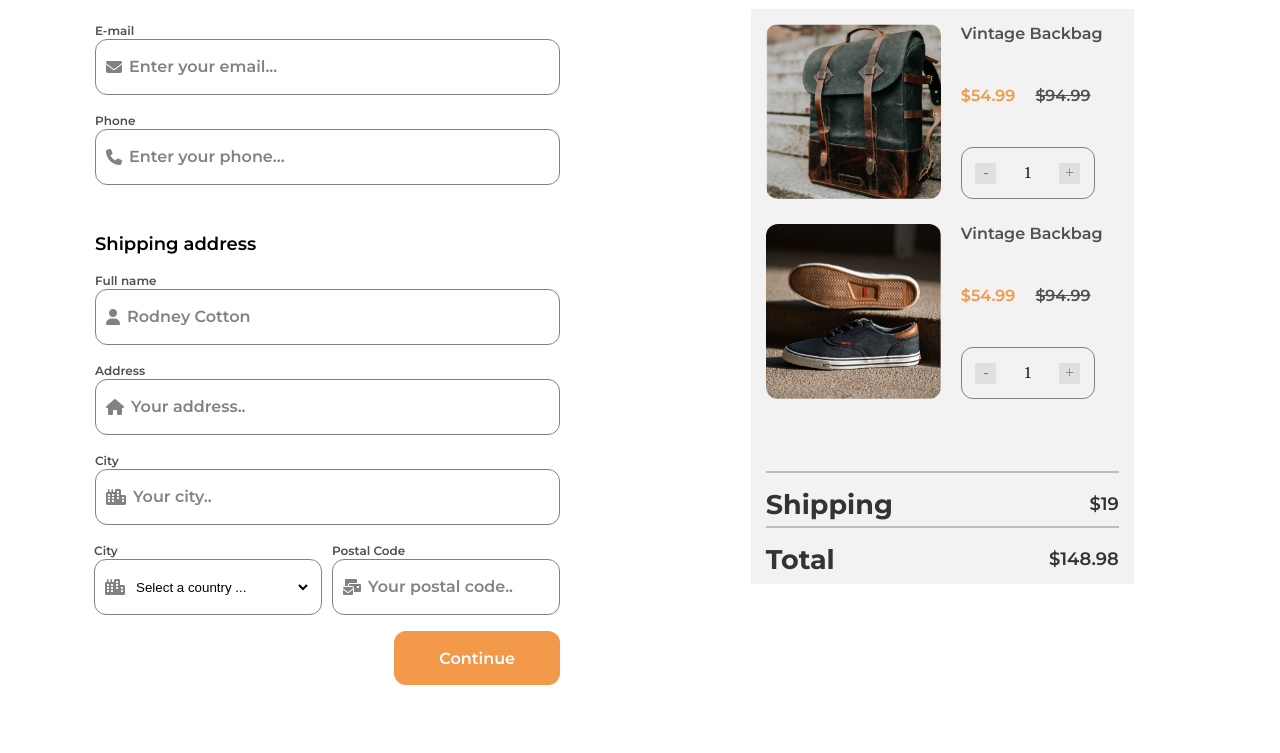
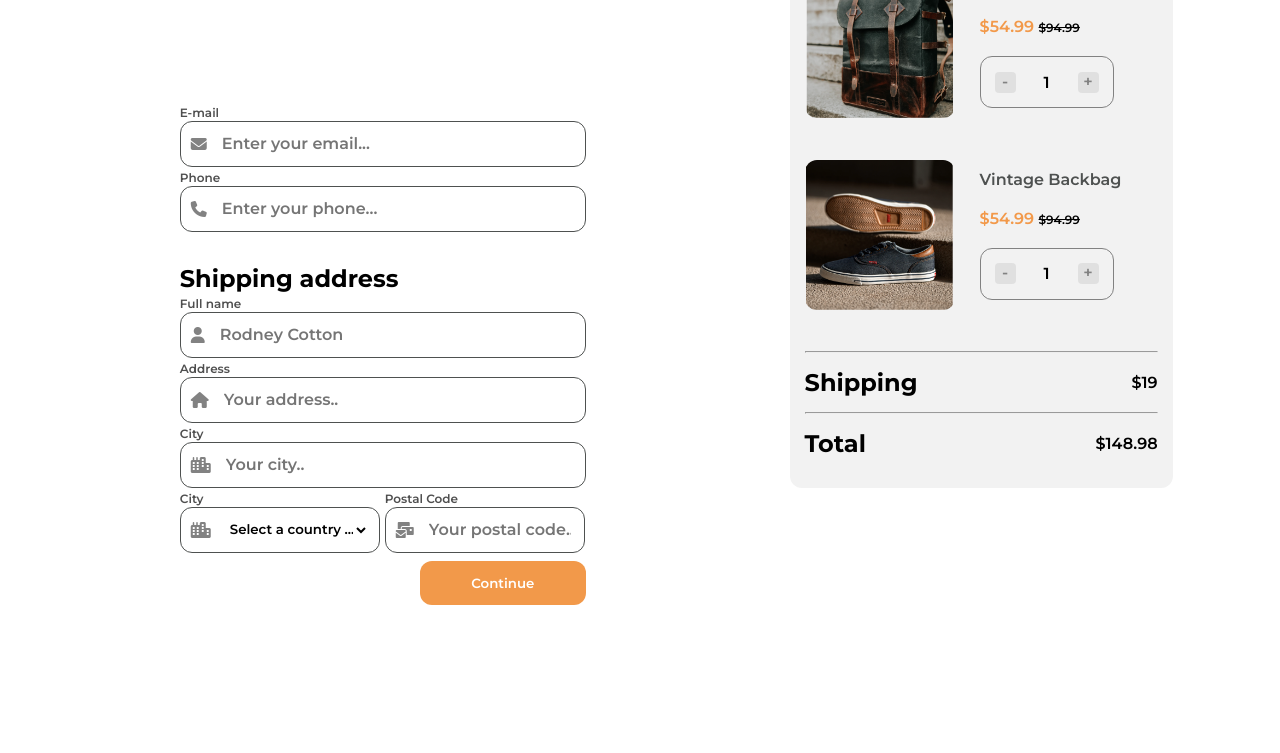
Before and after one commit to ziko0/checkout-page, a plain HTML site: page index.html in a window 1280 px wide. Shown: the part 86-839 px from the top of the page. Before the commit the page ends 800 px from the top, so only its background shows below. Drawn offline with Linux system fonts and the light colour scheme.

Commit message:
Add files via upload

```diff
--- a/index.html
+++ b/index.html
@@ -10,18 +10,19 @@
     <link rel="stylesheet" href="responsive.css">
     <!-- google fonts -->
     <link href="https://fonts.googleapis.com/css2?family=Montserrat:wght@600;700&amp;display=swap" rel="stylesheet">
-     <!-- fontawsome cdn -->
+    <!-- fontawsome -->
     <link rel="stylesheet" href="https://cdnjs.cloudflare.com/ajax/libs/font-awesome/6.1.1/css/all.min.css">
 </head>
 <body>
 
      <!-- container -->
+     <h1 class="title checkout-title">Checkout</h1>
+
      <div class="container">
 
         <section class="information">
             <div class="information-wrapper">
-                <h1 class="title checkout-title">Checkout</h1>
-                <form class="info-from">
+                <form class="info-form">
 
                     <label for="email">E-mail</label>
                     <div class="information-input email-input">
@@ -332,9 +333,9 @@
 
                             <div class="input-wrapper">
                                 <label for="postal">Postal Code</label>
-                                <div class="information-input email-input">
+                                <div class="information-input postal-input">
                                     <i class="fa-solid fa-envelopes-bulk"></i>
-                                    <input type="text" placeholder="Your postal code..">
+                                    <input type="text" placeholder="Your postal code.." class="postalcode">
                                 </div>
                             </div>
                         </div>
@@ -356,7 +357,7 @@
                 <div class="order-items">
                     <div class="item backbag">
                         <div class="img-wrapper">
-                            <img src="./img/photo1.png" alt="bacgback" class="bag">
+                            <img src="./images/photo1.png" alt="bacgback" class="bag">
                         </div>
                         <div class="about-item">
                             <h1 class="title item-title">Vintage Backbag</h1>
@@ -374,7 +375,7 @@
 
                     <div class="item shoe">
                         <div class="img-wrapper">
-                            <img src="./img/photo2.png" alt="bacgback" class="bag">
+                            <img src="./images/photo2.png" alt="bacgback" class="bag">
                         </div>
                         <div class="about-item">
                             <h1 class="title item-title">Vintage Backbag</h1>
@@ -389,8 +390,6 @@
                             </div>
                         </div>
                     </div>
-                </div>
-
                     <div class="sum">
                         <hr class="line">
                         <div class="shipped"><h1>Shipping</h1> <span class="shipping-price">$19</span></div>
@@ -399,6 +398,9 @@
                     </div>
                 </div>
 
+
+            </div>
+
         </section>
     </div>
 
--- a/responsive.css
+++ b/responsive.css
@@ -1,40 +1,49 @@
 @media (max-width: 568px){
+    .container{
+        flex-direction: column-reverse;
+        align-items: center;
+        overflow-y: scroll;
+    }
 
-    .container{
-        display: flex;
-        flex-direction: column-reverse;
-        align-items: flex-start;
-        height: 100vh;
-        overflow-y: scroll;
-        margin: 0;
-        padding: 0 15px;
+    .information{
+        width: 100%;
     }
 
     .items{
-        align-self: center;
-        position: absolute;
-        top: 0;
+        width: 100%;
+    }
+
+    /* end of default style */
+
+}
+
+@media (max-width: 375px){
+    .container{
+        align-items: flex-start;
+    }
+    .checkout-title{
+        margin: 0.5rem;
+    }
+    .order-items{
+        width: 350px;
+        height: 489px;
+    }
+
+    .information-input{
+        width: 349px;
+        height: 40px;
+    }
+
+    .country-input,
+    .postal-input{
+        width: 162px;
+    }
+
+    .btn{
         margin: 0;
+    }
+
+    .items-wrapper{
         padding: 0;
     }
-
-    .information{
-        align-self: center;
-        margin: 0;
-        padding: 0;
-        position: absolute;
-        top: 45rem;
-        left: -2.5rem;
-    }
-
-    .checkout-title{
-       position: absolute;
-       top:-104%;
-    }
-
-
-    /* inputs resize */
-    .information-inputs{
-        width: 200px;
-    }
 }
--- a/style.css
+++ b/style.css
@@ -13,252 +13,201 @@
 }
 
 *{
-    margin: 0;
+
+    margin:0;
     padding: 0;
     box-sizing: border-box;
+    font-family: var(--def-font);
 }
 
 .container{
-    display: grid;
-    grid-template-columns: repeat(12, 1fr);
+    display: flex;
+    width: 100%;
+    gap: 24px;
+    padding: 0 15px;
     height: 100vh;
-    gap: 24px;
-    margin: 0 auto;
-    padding: 15px;
 }
 
-.infromation{
-    grid-column: 1 / span 8;
+.information{
+    width: 60%;
+
+    height: 100%;
+
 }
 
 .items{
-    grid-column: 5 / span 12;
+    width: 40%;
+
+    height: 100%;
 }
 
+/* chekout title */
+.checkout-title{
+    margin-left: 11rem;
+}
 /* default styles */
 
-.title{
-    font-family: var(--def-font);
-    font-weight: 600;
-    font-size: 36px;
-    color: var(--gray-4);
-    margin-bottom: 3rem;
-}
-
-.sub-title{
-    font-family: var(--def-font);
-    font-weight: 600;
-    font-size: 18px;
-    line-height: 22px;
-    columns: var(--gray-1);
-}
-
 label{
-    font-family: var(--def-font);
     font-weight: 600;
     font-size: 12px;
-    line-height: 15px;
-    margin-bottom: 1rem;
+    line-height: 14px;
     color: var(--gray-2);
 }
 
-input::placeholder, i{
-    font-family: var(--def-font);
-    font-weight: 600;
-    font-size: 16px;
-    line-height: 20px;
-    color: var(--gray-7);
+.information-input{
+    max-width: 465px;
+    height: 46px;
+    border: 1px solid var(--gray-4);
+    border-radius: 12px;
+
+    display: flex;
+    align-items: center;
+    gap: 15px;
+    padding: 0 10px;
+}
+
+i{
+    color: var(--gray-3);
 }
 
 input{
     width: 80%;
+    border: none;
     outline: none;
-    border: none;
-    font-family: var(--def-font);
-    color: var(--gray-1);
+    font-weight: 600;
+    font-size: 16px;
+    color:var(--gray-3);
 }
 
-.information-input{
-    width: 465px;
-    height: 56px;
-    border: 1px solid var(--gray-3);
-    border-radius: 12px;
+/* information */
+
+.information-wrapper{
+    width: 100%;
+    padding: 5px 10px;
     display: flex;
+    justify-content: center;
     align-items: center;
-    gap: 7px;
-    padding: 10px;
-    margin-bottom: 1rem;
+    height: 100%;
+}
+/* shipping information */
+.shipping-information{
+    margin-top: 2rem;
+}
+
+/* occupation d-flex */
+
+.occupation{
+    display: flex;
+    gap: 5px;
+}
+
+.country-input{
+    width: 200px;
+}
+
+select{
+    width: 100%;
+    background-color: inherit;
+    border: none;
+}
+.postal-input{
+    width: 200px;
 }
 
 
-/* about items section default style */
-.new-price{
-    font-family: var(--def-font);
+/* btn */
+.btn{
+    width: 166px;
+    height: 44px;
+    background-color: var(--btn-color);
+    color: #fff;
+    border: none;
+    border-radius: 12px;
+    margin-left: 15rem;
+    margin-top: 0.5rem;
+}
+
+/* items section  */
+
+.items-wrapper{
+    padding: 0 15px;
+}
+
+.img-wrapper{
+    width: 150px;
+    height: 150px;
+}
+
+img{
+    width: 100%;
+    height: 100%;
+    object-fit: contain;
+    border-radius: 12px;
+}
+
+.item{
+    display: flex;
+    /* justify-content: space-around; */
+    gap: 25px;
+}
+
+.order-items{
+    display: flex;
+    flex-direction: column;
+    justify-content: space-between;
+    gap: 20px;
+    padding:  15px;
+
+    width: 383px;
+    height: 535px;
+    border: none;
+    border-radius: 12px;
+    background-color: var(--gray-8);
+}
+
+.about-item{
+    display: flex;
+    flex-direction: column;
+    justify-content: space-around;
+}
+
+.item-title{
     font-weight: 600;
     font-size: 16px;
+    color: var(--gray-4);
+}
+
+.new-price{
     color: var(--btn-color);
 }
 
 .older-price{
-    font-family: var(--def-font);
-    font-weight: 600;
-    font-size: 16px;
-    color: var(--gray-4);
     text-decoration: line-through;
-    padding-left: 1rem;
+    font-size: 12px;
 }
 
 .quantity{
-    display: flex;
-    justify-content: space-around;
-    align-items: center;
     width: 134px;
     height: 52px;
-
     border: 1px solid var(--gray-3);
     border-radius: 12px;
 
+    display: flex;
+    align-items: center;
+    justify-content: space-around;
 }
 
 .mines,
 .plus{
     display: block;
+    width: 21px;
+    height: 21px;
+    text-align: center;
+    border: none;
+    border-radius: 4px;
     background-color: var(--gray-5);
     color: var(--gray-3);
-    padding-top: 0.1rem;
-    text-align: center;
-    width: 21px;
-    height: 21px;
     cursor: pointer;
-}
-
-/* information section */
-
-.infromation{
-}
-
-.information-wrapper{
-    display: flex;
-    flex-direction: column;
-    width: 100%;
-    height: 100%;
-    margin-left: 5rem;
-}
-
-
-
-
-
-/* shipping */
-.shipping-information{
-    margin-top: 3rem;
-}
-
-.sub-title{
-    margin-bottom: 1rem;
-}
-
-.occupation{
-    display: flex;
-    justify-content: center;
-
-    gap: 10px;
-    width: 85%;
-}
-
-
-.input-wrapper{
-    width: 100%;
-}
-
-.input-wrapper > .information-input{
-    width: 228px;
-}
-
-select{
-    border: none;
-    background-color: inherit;
-    width: 100%;
-}
-
-.btn{
-    width: 166px;
-    height: 54px;
-    background-color: var(--btn-color);
-
-    font-family: var(--def-font);
-    color: #fff;
-    font-size: 16px;
-    font-weight: 600;
-    border: none;
-    border-radius: 12px;
-    margin-left: 18.7rem;
-}
-
-
-
-/* items style */
-
-.items{
-    display: flex;
-    justify-content: flex-start;
-}
-
-.order-items{
-    display: flex;
-    flex-direction: column;
-    gap: 25px;
-}
-
-.items-wrapper{
-    width: 383px;
-    height: 575px;
-    background-color: var(--gray-8);
-    margin-top:5rem;
-
-    display: flex;
-    flex-direction: column;
-    gap: 24px;
-    padding: 15px;
-}
-
-img{
-    width: 100%;
-    height: 100%;
-    border-radius: 12px;
-    /* object-fit: cover; */
-}
-
-.img-wrapper{
-    width: 175px;
-    height: 175px;
-    object-fit: cover;
-}
-
-/* about item */
-.about-item{
-    display: flex;
-    flex-direction: column;
-    justify-content: space-between;
-}
-.item-title{
-    font-size: 16px;
-    color: var(--gray-4);
-    margin: 0;
-}
-
-.item{
-    display: flex;
-    gap: 20px;
-}
-
-/* sum */
-.sum{
-    display: flex;
-    flex-direction: column;
-    gap: 10px;
-    margin-top: 3rem;
-    height: 200px;
 }
 
 .shipped,
@@ -266,15 +215,5 @@ img{
     display: flex;
     justify-content: space-between;
     align-items: center;
-
-    font-family: var(--def-font);
-    font-weight: 600;
-    font-size: 18px;
-    line-height: 21.94px;
-    color: var(--gray-1);
+    padding: 15px 0;
 }
-
-.line{
-    border: 1px solid var(--gray-6);
-    margin-bottom: 0.7rem;
-}
```
Also changed, not shown: images/photo1.png (added), images/photo2.png (added). Lines whose indentation alone changed are shown as unchanged.
